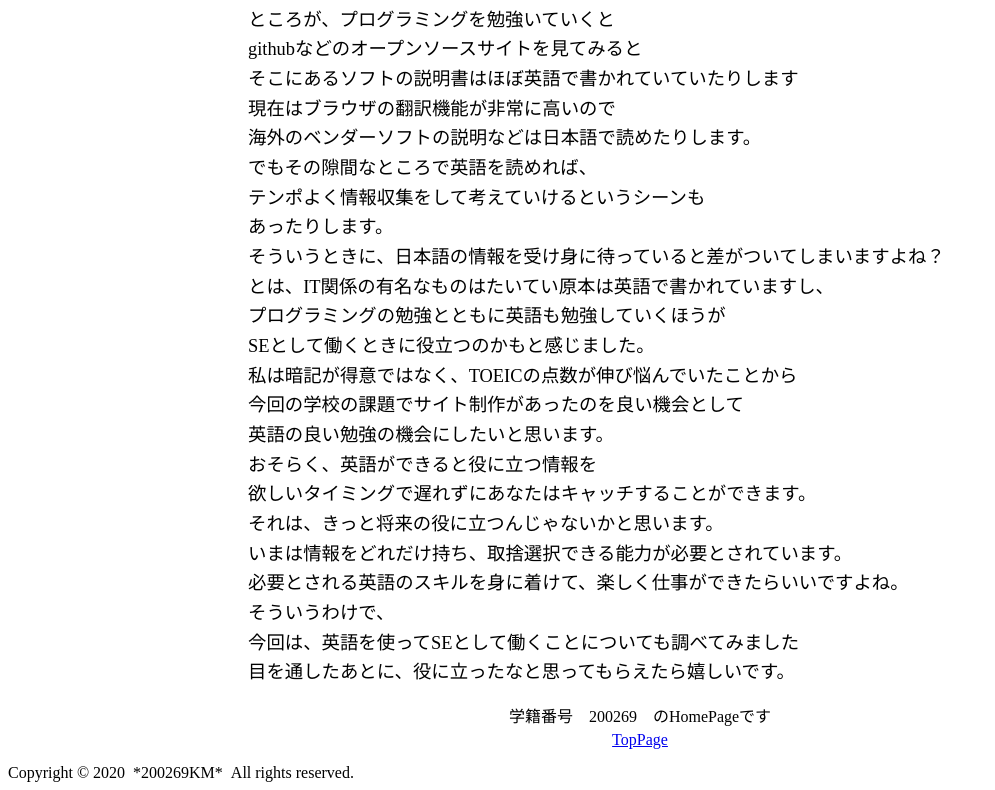
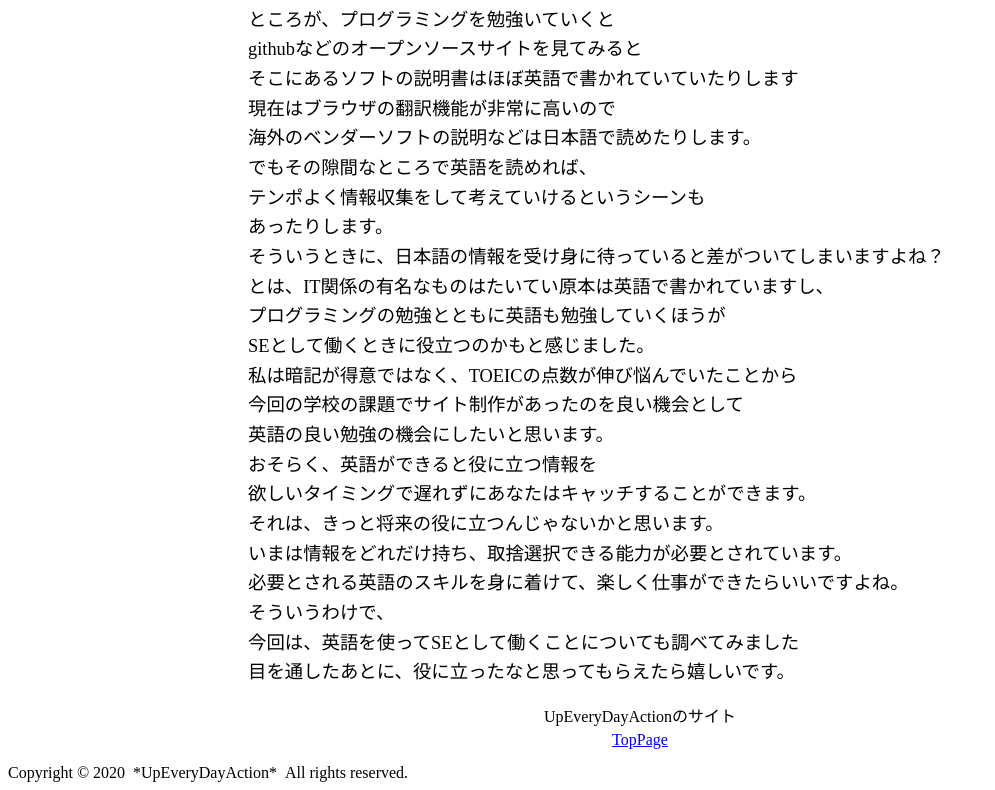
Before and after one commit to UpEveryDayAction/UpEveryDayAction.github.io, a plain HTML site: page index.html in a window 1280 px wide. Shown: the part 1157-1947 px from the top of the page, without its empty margins (0-995 px from the left). Drawn offline with Linux system fonts and the light colour scheme.

Commit message:
JIS->UTF
文字変換

```diff
--- a/index.html
+++ b/index.html
@@ -9,7 +9,7 @@
 <body>
 
 <div class="index_name">
-<a id="TopPage">200269kmのホームページです</a>
+<a id="TopPage">UpEveryDayActionのサイト</a>
 </div>
 
 <div id="header">
@@ -101,13 +101,13 @@
 </div> <!-- container -->
 
 <div class="footer_align">
-<p>学籍番号　200269　のHomePageです</p>
+<p>UpEveryDayActionのサイト</p>
 <a href="index.html">TopPage</a>
 </div>
 
 
 <!--// コピーライト start【↓ここから変更・削除可】 //-->
-<div id="copy_r">Copyright &#169; 2020 &#160;*200269KM* &#160;All&#160;rights&#160;reserved.</div>
+<div id="copy_r">Copyright &#169; 2020 &#160;*UpEveryDayAction* &#160;All&#160;rights&#160;reserved.</div>
 <!--// コピーライト &copy; でもいける  //-->
 
 
```
